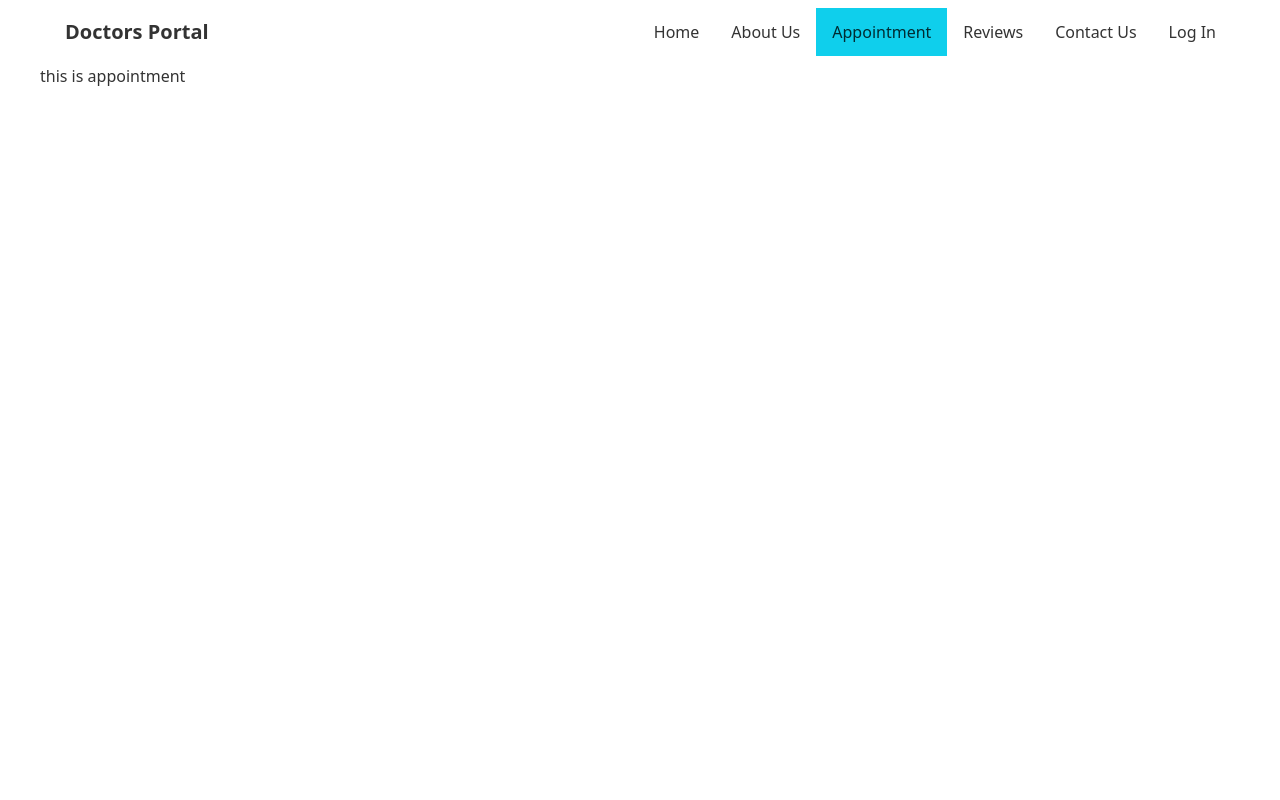
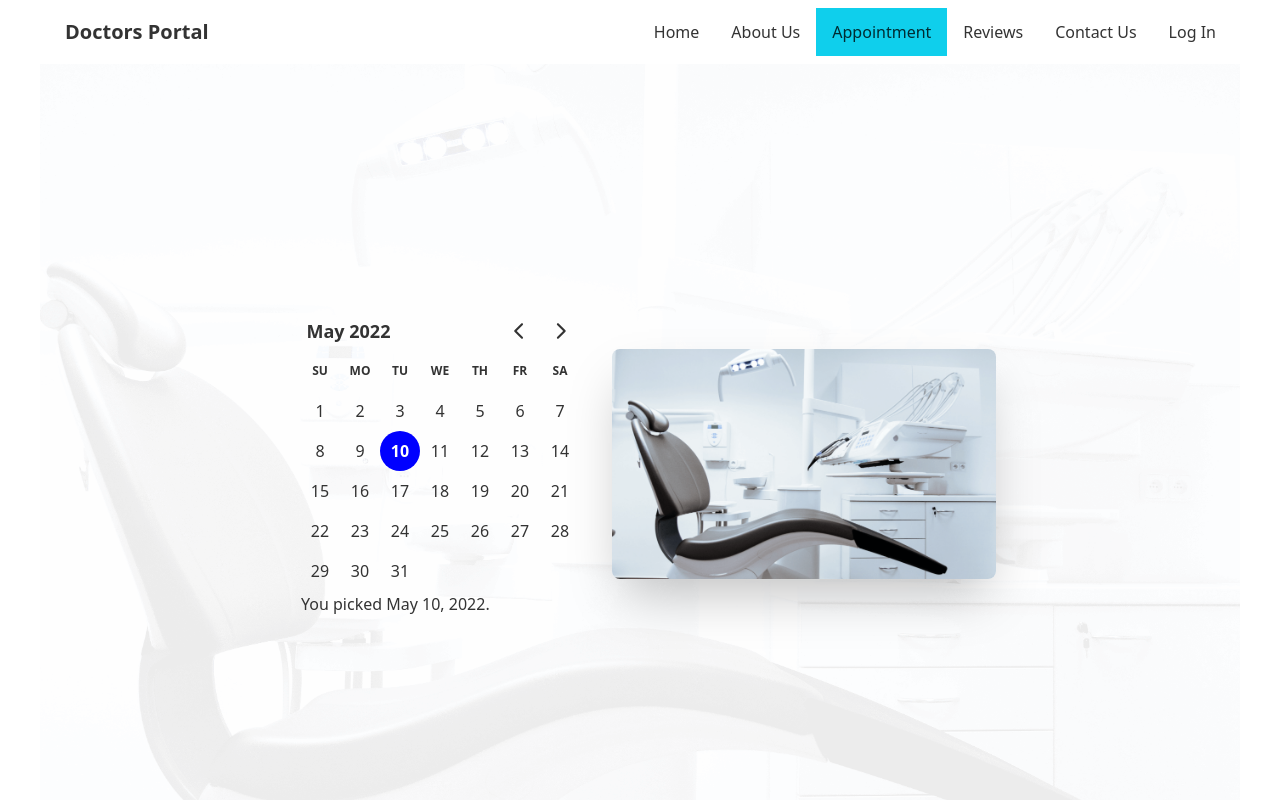
Before and after one commit to raselmahmud-coder/doctors-portal-client-side, a React (Create React App) app: page /appointment in a window 1280 px wide. Shown: the top 800 px of the page. Built offline with nearby package versions, Linux system fonts and the light colour scheme.

Commit message:
appointment page hero added

```diff
--- a/package.json
+++ b/package.json
@@ -7,7 +7,9 @@
     "@testing-library/react": "^13.2.0",
     "@testing-library/user-event": "^13.5.0",
     "daisyui": "^2.14.3",
+    "date-fns": "^2.28.0",
     "react": "^18.1.0",
+    "react-day-picker": "^8.0.4",
     "react-dom": "^18.1.0",
     "react-router-dom": "^6.3.0",
     "react-scripts": "5.0.1",
--- a/src/App.js
+++ b/src/App.js
@@ -1,6 +1,6 @@
 import { Route, Routes } from "react-router-dom";
 import AboutUs from "./Components/Pages/About/AboutUs";
-import Appointment from "./Components/Pages/Appointment/Appointment";
+import Appointment from "./Components/Pages/Appointment/AppointmentPage";
 import ContactUs from "./Components/Pages/ContactUs/ContactUs";
 import HomePage from "./Components/Pages/Home/HomePage";
 import LogIn from "./Components/Pages/LogIn/LogIn";
--- /dev/null
+++ b/src/Components/Pages/Appointment/AppHero/AppointmentHero.js
@@ -0,0 +1,40 @@
+import React from "react";
+import chair from "../../../../assets/images/chair.png";
+import bg from "../../../../assets/images/bg.png";
+import { DayPicker } from "react-day-picker";
+import "react-day-picker/dist/style.css";
+import { format } from "date-fns";
+const AppointmentHero = () => {
+  const [selected, setSelected] = React.useState(new Date());
+
+  let footer = <p>Please pick a day.</p>;
+  if (selected) {
+    footer = <p>You picked {format(selected, "PP")}.</p>;
+  }
+  return (
+    <>
+      <div
+        class="hero min-h-screen bg-no-repeat bg-cover"
+        style={{ backgroundImage: `url(${bg})` }}
+      >
+        <div class="hero-content flex-col lg:flex-row-reverse">
+          <img
+            src={chair}
+            class="max-w-sm rounded-lg shadow-2xl"
+            alt="dentist chair"
+          />
+          <div>
+            <DayPicker
+              mode="single"
+              selected={selected}
+              onSelect={setSelected}
+              footer={footer}
+            />
+          </div>
+        </div>
+      </div>
+    </>
+  );
+};
+
+export default AppointmentHero;
--- a/src/Components/Pages/Appointment/Appointment.js
+++ /dev/null
@@ -1,11 +0,0 @@
-import React from 'react';
-
-const Appointment = () => {
-    return (
-        <div>
-            <h1>this is appointment</h1>
-        </div>
-    );
-};
-
-export default Appointment;
--- /dev/null
+++ b/src/Components/Pages/Appointment/AppointmentPage.js
@@ -0,0 +1,14 @@
+import React from "react";
+import Footer from "../../Shared/Footer/Footer";
+import AppointmentHero from "./AppHero/AppointmentHero";
+
+const Appointment = () => {
+  return (
+    <>
+      <AppointmentHero />
+      <Footer />
+    </>
+  );
+};
+
+export default Appointment;
```
Also changed, not shown: 1 other file (tests, documents, lock files or other folders).
